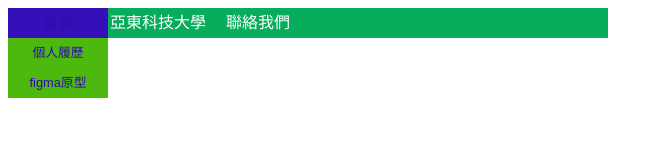
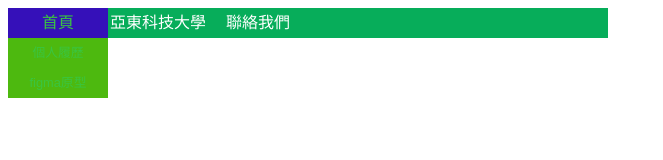
Before and after one commit to yeyusheng1204/120, a plain HTML site: page nestedNav.html in a window 1280 px wide. In both pictures the pointer is over the link "首頁". Shown: the whole page, without its empty margins (0-663 px from the left). Drawn offline with Linux system fonts and the light colour scheme.

Commit message:
20220516

```diff
--- a/nestedNav.css
+++ b/nestedNav.css
@@ -127,7 +127,7 @@
 	background:#3510b9;
 }
 #menu ul li:hover a {
-	color:#2e0cac;
+	color:#3ac541;
 }
 /* 觸動第二層以上li時改變背景色 */
 #menu ul li ul li:hover, #menu ul li ul li a:hover {
```
